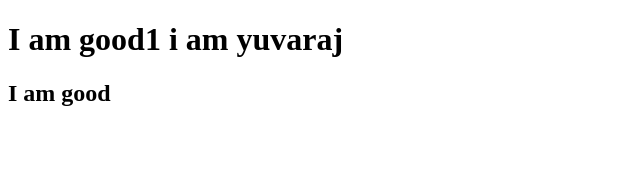
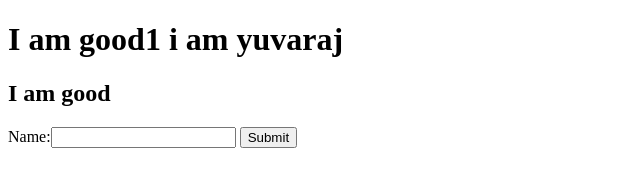
Before and after one commit to Yuvarajpa/github-booking-testing, a plain HTML site: page index.html in a window 1280 px wide. Shown: the whole page, without its empty margins (0-640 px from the left). Drawn offline with Linux system fonts and the light colour scheme.

Commit message:
changes in the new branch

```diff
--- a/index.html
+++ b/index.html
@@ -10,6 +10,10 @@
     <h2>
         I am good
     </h2>
+    <form>
+        Name:<input type="text">
+        <input type="submit">
+    </form>
 </h2>
 </body>
 </html>
```
